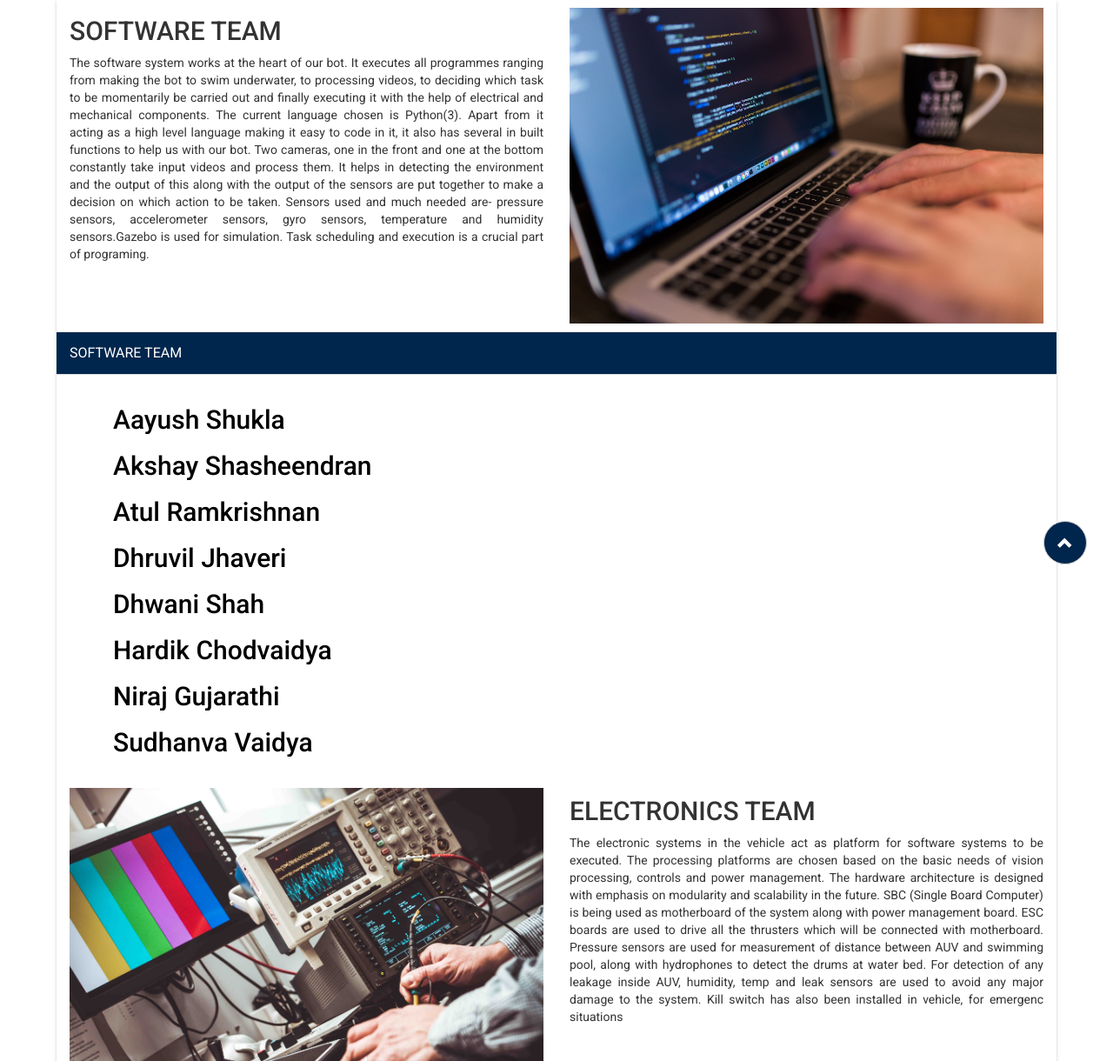
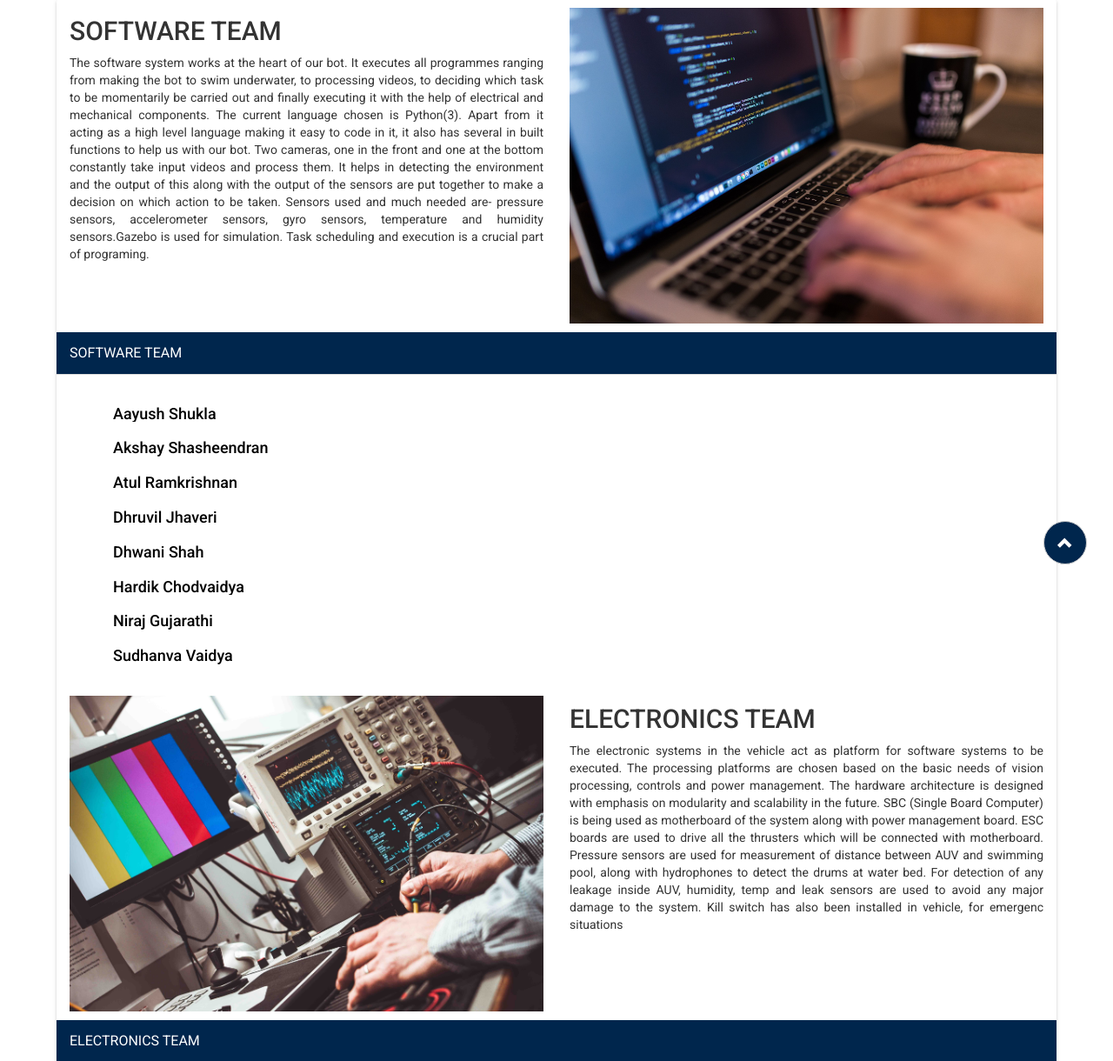
Before and after one commit to tmrt-kjsce/TMRT, a PHP site: page /team.html in a window 1280 px wide, after a click on "SOFTWARE TEAM". Shown: the part 131-1351 px from the top of the page at 87% size. Run offline with PHP 8.4, Linux system fonts and the light colour scheme; some libraries are stand-ins or nearby versions.

Commit message:
Changed h2 font-size to large

```diff
--- a/team_style.css
+++ b/team_style.css
@@ -281,6 +281,9 @@ background-color: #00152b;
   color: black;
   overflow: hidden;
 }
+h2#flood-right {
+    font-size: large;
+}
 #flood-right:hover {
   color: white;
   -webkit-box-shadow: inset 0 0 600px 0  #00264d;
```
